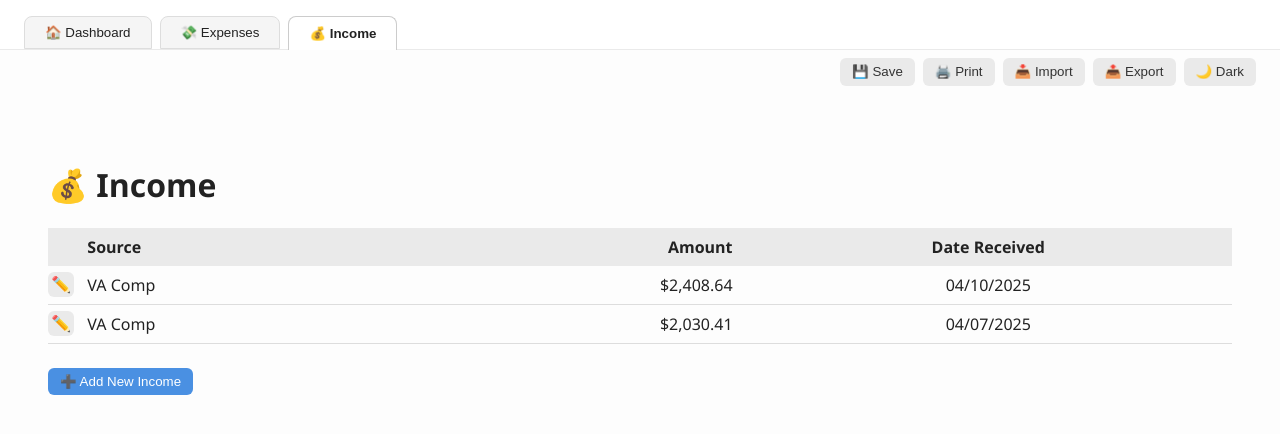
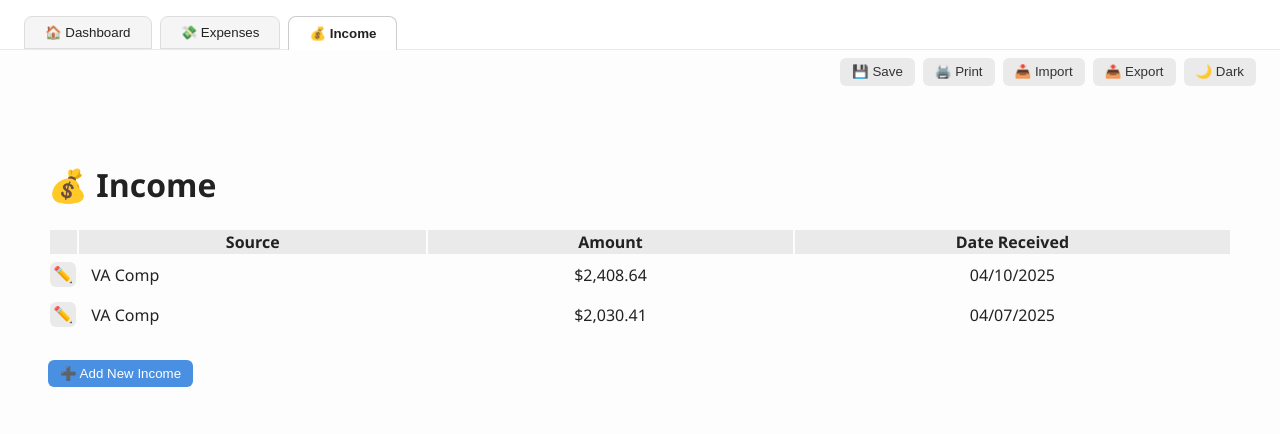
Before and after one commit to flipzoid82/budget-tracker-v3, a React (Vite) app: page /income in a window 1280 px wide. Shown: the top 434 px of the page. Built offline with nearby package versions, Linux system fonts and the light colour scheme.

Commit message:
📦 v3.07 - Delete option added to Expenses and Income; table alignment and dropdown styles finalized

```diff
--- a/src/pages/IncomePage.jsx
+++ b/src/pages/IncomePage.jsx
@@ -14,17 +14,20 @@ const IncomePage = () => {
   const monthData = state.months[state.currentMonth] || {};
   const income = monthData.income || [];
 
-  const toggleMenu = (index) => {
+  // 💬 Toggle visibility of dropdown
+const toggleMenu = (index) => {
     setMenuIndex(prev => (prev === index ? null : index));
   };
 
-  const updateField = (index, field, value) => {
+  // 💬 Update a specific field for the selected row
+const updateField = (index, field, value) => {
     const updated = [...income];
     updated[index][field] = value;
     dispatch({ type: "UPDATE_MONTH_DATA", payload: { ...monthData, income: updated } });
   };
 
-  const handleAddIncome = () => {
+  // 💬 Handle adding a new income entry
+const handleAddIncome = () => {
     const { source, amount, date } = newIncome;
     if (!source.trim() || !amount.toString().trim() || !date.trim()) {
       alert("Source, date, and amount are required.");
@@ -36,7 +39,8 @@ const IncomePage = () => {
     setShowAdd(false);
   };
 
-  useEffect(() => {
+  // 💬 Handle closing dropdown on outside click
+useEffect(() => {
     const handleClickOutside = (e) => {
       if (menuRef.current && !menuRef.current.contains(e.target)) {
         setMenuIndex(null);
@@ -50,19 +54,20 @@ const IncomePage = () => {
     <div style={{ padding: "1.5rem" }}>
       <h1>💰 Income</h1>
       <div className="table-container">
-        <table style={{ width: "100%", borderCollapse: "collapse" }}>
+        <table style={{ width: "100%"}}>
           <thead>
             <tr style={{ background: "var(--color-muted)", color: "var(--color-text)", fontWeight: "600" }}>
-              <th style={{ width: "1px", padding: "0.5rem 0.75rem", textAlign: "left" }}></th>
-              <th style={{ padding: "0.5rem 0.75rem", textAlign: "left" }}>Source</th>
-              <th style={{ padding: "0.5rem 0.75rem", textAlign: "right" }}>Amount</th>
-              <th style={{ padding: "0.5rem 0.75rem", textAlign: "center" }}>Date Received</th>
+              <th></th>
+              <th>Source</th>
+              <th>Amount</th>
+              <th>Date Received</th>
             </tr>
           </thead>
           <tbody>
             {income.map((item, index) => (
               <tr key={index} style={{ borderBottom: "1px solid #ddd", minHeight: "40px" }}>
-                <td style={{ paddingLeft: "0rem", width: "1px" }}>
+                <td style={{ paddingLeft: "0rem", width: "1px", position:"relative" }}>
+                <div className="dropdown-anchor">
                   <button
                     onClick={() => toggleMenu(index)}
                     className="btn btn-muted"
@@ -70,43 +75,47 @@ const IncomePage = () => {
                   >
                     ✏️
                   </button>
+                  </div>
+
                   {menuIndex === index && (
-                    <div
-                      ref={menuRef}
-                      style={{
-                        position: "absolute",
-                        top: "100%",
-                        left: "0",
-                        background: "var(--color-surface)",
-                        color: "var(--color-text)",
-                        border: "1px solid var(--color-muted)",
-                        borderRadius: "6px",
-                        padding: "0.5rem",
-                        boxShadow: "0 2px 6px rgba(0,0,0,0.1)",
-                        zIndex: 100,
-                        minWidth: "140px"
-                      }}
+                    <div ref={menuRef} className="dropdown-menu"
                     >
                       <button className="dropdown-button" onClick={() => {
                         setPrompt({ show: true, label: "Edit Source", initialValue: item.source, onSubmit: (val) => {
                           updateField(index, "source", val); setPrompt({ show: false });
                         }});
-                      }}>Edit Source</button><br />
+                      }}>Edit Source</button>
                       <button className="dropdown-button" onClick={() => {
                         setPrompt({ show: true, label: "Edit Amount", initialValue: item.amount, onSubmit: (val) => {
                           updateField(index, "amount", parseFloat(val)); setPrompt({ show: false });
                         }});
-                      }}>Edit Amount</button><br />
+                      }}>Edit Amount</button>
                       <button className="dropdown-button" onClick={() => {
                         setPrompt({ show: true, label: "Edit Date", initialValue: item.date, onSubmit: (val) => {
                           updateField(index, "date", val); setPrompt({ show: false });
                         }});
                       }}>Edit Date</button>
+
+<button className="dropdown-button" onClick={() => {
+  setPrompt({
+    show: true,
+    label: "Are you sure you want to delete this income entry?",
+    initialValue: "",
+    submitLabel: "Delete",
+    onSubmit: () => {
+      const updated = [...income];
+      updated.splice(index, 1);
+      dispatch({ type: "UPDATE_MONTH_DATA", payload: { ...monthData, income: updated } });
+      setPrompt({ show: false });
+    }
+  });
+}}>Delete</button>
+
                     </div>
                   )}
                 </td>
                 <td style={{ padding: "0.5rem 0.75rem" }}>{item.source}</td>
-                <td style={{ padding: "0.5rem 0.75rem", textAlign: "right" }}>{formatCurrency(item.amount)}</td>
+                <td style={{ padding: "0.5rem 0.75rem", textAlign: "center" }}>{formatCurrency(item.amount)}</td>
                 <td style={{ padding: "0.5rem 0.75rem", textAlign: "center" }}>{item.date}</td>
               </tr>
             ))}
@@ -136,6 +145,7 @@ const IncomePage = () => {
           title="Edit Field"
           label={prompt.label}
           initialValue={prompt.initialValue}
+          submitLabel={prompt.submitLabel}
           onSubmit={prompt.onSubmit}
           onClose={() => setPrompt({ show: false })}
         />
--- a/src/styles/theme.css
+++ b/src/styles/theme.css
@@ -53,7 +53,7 @@ body {
 }
 
 .table-container {
-  overflow-x: auto;
+  overflow: visible;
   margin-top: var(--padding-md);
 }
 
@@ -196,3 +196,73 @@ body:not(.dark-mode) .tab-button:not(.active) {
   justify-content: flex-end;
   gap: 0.5rem;
 }
+
+/* ========================================================
+   🎛️ Windows-Style Dropdown Menus
+======================================================== */
+.dropdown-menu {
+  position: absolute;
+  top: calc(100% + 0.25rem); /* Position below button */
+  background: var(--color-surface);
+  border: 1px solid var(--color-muted);
+  border-radius: 3px; /* Smaller radius for Windows style */
+  box-shadow: 0 2px 4px rgba(0, 0, 0, 0.15);
+  min-width: 125px;
+  padding: 4px 0;
+  font-family: 'Segoe UI', system-ui, sans-serif;
+  z-index: 1000; /* Higher z-index for overlapping tables */
+}
+
+.dropdown-button {
+  display: flex;
+  align-items: center;
+  gap: 8px;
+  padding: 6px 12px;
+  background: none;
+  border: none;
+  color: var(--color-text);
+  font-size: 13px;
+  text-align: left;
+  cursor: default; /* Windows uses arrow cursor */
+  width: 100%;
+  margin: 0;
+  border-radius: 2px;
+}
+
+.dropdown-button:hover {
+  background-color: var(--color-muted);
+}
+
+.dropdown-divider {
+  height: 1px;
+  background: var(--color-muted);
+  margin: 4px 0;
+}
+
+/* ========================================================
+   📍 Dropdown Positioning Anchor (Keep This)
+======================================================== */
+.dropdown-anchor {
+  position: relative;
+  display: inline-block;
+}
+
+/* ========================================
+   📏 Table Cell Alignment Helpers
+======================================== */
+.align-left {
+  text-align: left;
+}
+
+.align-center {
+  text-align: center;
+}
+
+/* ========================================
+   🎯 Fixed Action Button Size
+======================================== */
+.action-button {
+  min-width: 130px; /* consistent width */
+  justify-content: center;
+  text-align: center;
+}
```
Also changed, not shown: src/pages/ExpensesPage.jsx (+43 -35 lines), 2 other files (tests, documents, lock files or other folders).
